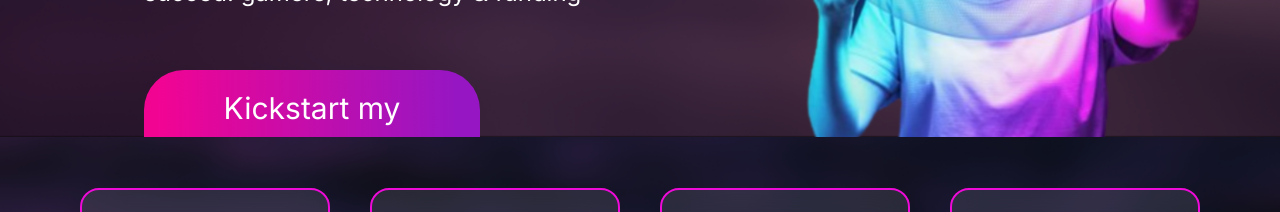
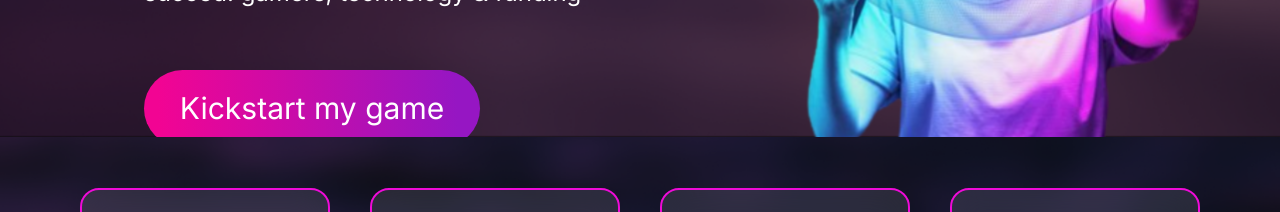
Before and after one commit to vikash-frontier/unix-gaming, a React (Vite) app: page / in a window 1280 px wide. Shown: the part 703-915 px from the top of the page. Built offline with nearby package versions, Linux system fonts and the light colour scheme.

Commit message:
Fixed padding issue

```diff
--- a/src/components/LendingPage.tsx
+++ b/src/components/LendingPage.tsx
@@ -49,7 +49,7 @@ const LendingPage = () => {
             alt="hero-img"
             className=" block md:hidden mb-10"
           />
-          <button className="md:block paragraph md:text-[30px] text-[18px] mx-4 md:w-[336px] md:py-4  md:mx-0 px-12 py-2 primaryBtnGradient rounded-[40px] hover:scale-110 transition-all duration-300 ease-in-out">
+          <button className="md:block paragraph md:text-[30px] text-[18px] mx-6 md:w-[336px] md:py-4  md:mx-0 md:px-8 px-12 py-2 primaryBtnGradient rounded-[40px] hover:scale-110 transition-all duration-300 ease-in-out">
             Kickstart my game
           </button>
         </div>
```
